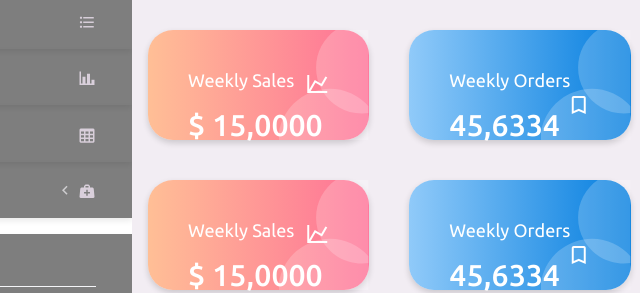
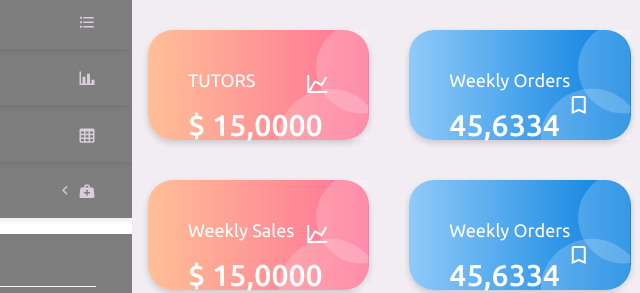
Before and after one commit to spacejj320/dashboard-work, a website: page index.html in a window 1280 px wide. Shown: the part 417-710 px from the top of the page, 128-768 px from the left. Drawn offline with nearby package versions, Linux system fonts and the light colour scheme; files that its build step writes are made by us from their sources.

Commit message:
Update index.html

```diff
--- a/index.html
+++ b/index.html
@@ -326,7 +326,7 @@
                   <div class="card bg-gradient-danger card-img-holder text-white">
                     <div class="dash-card">
                       <img src="assets/images/dashboard/circle.svg" class="card-img-absolute" alt="circle-image" />
-                      <h4 class="font-weight-normal mb-3">Weekly Sales <i class="mdi mdi-chart-line mdi-24px float-right"></i>
+                      <h4 class="font-weight-normal mb-3">TUTORS <i class="mdi mdi-chart-line mdi-24px float-right"></i>
                       </h4>
                       <h2 class="mb-5">$ 15,0000</h2>
                       <h6 class="card-text">Increased by 60%</h6>
```
